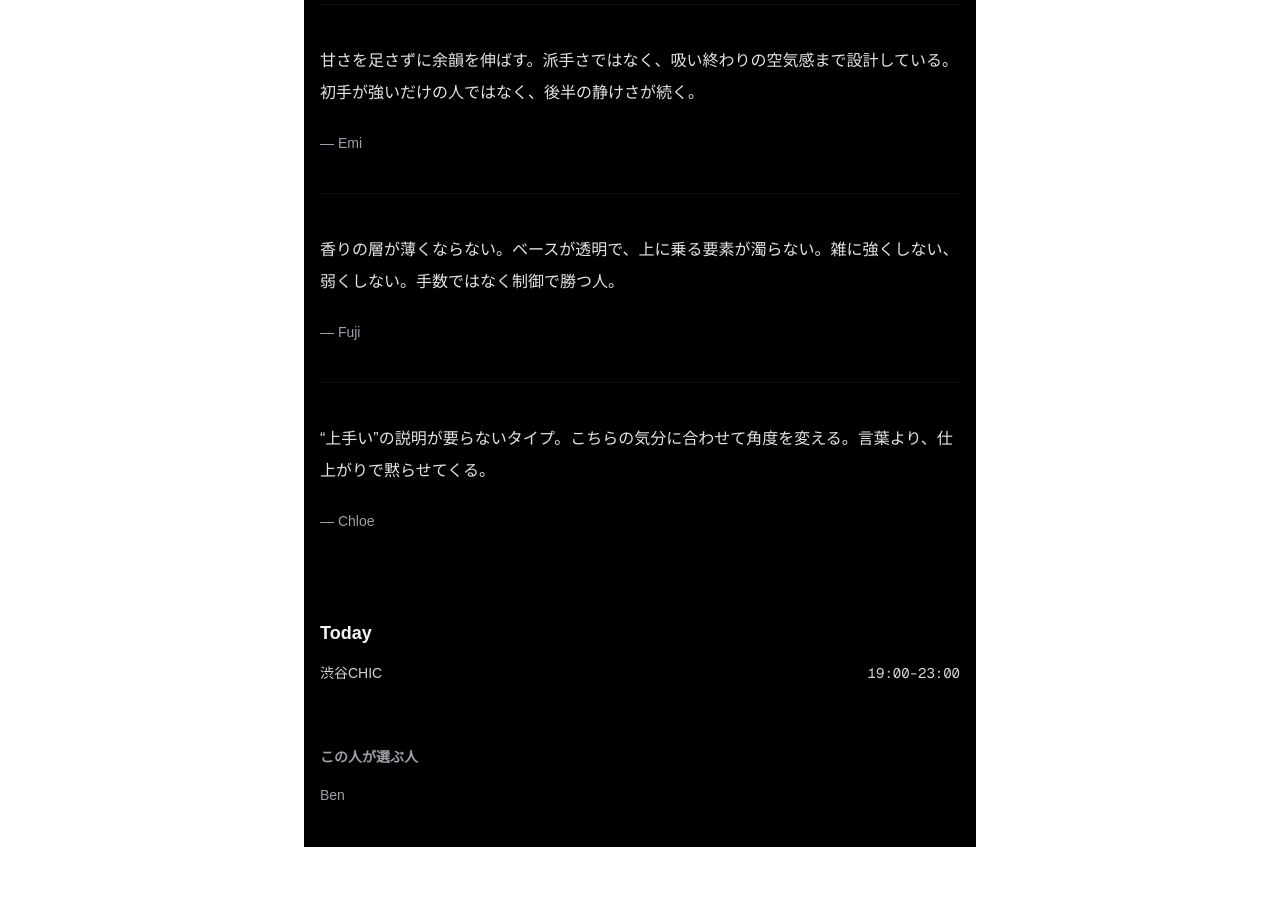
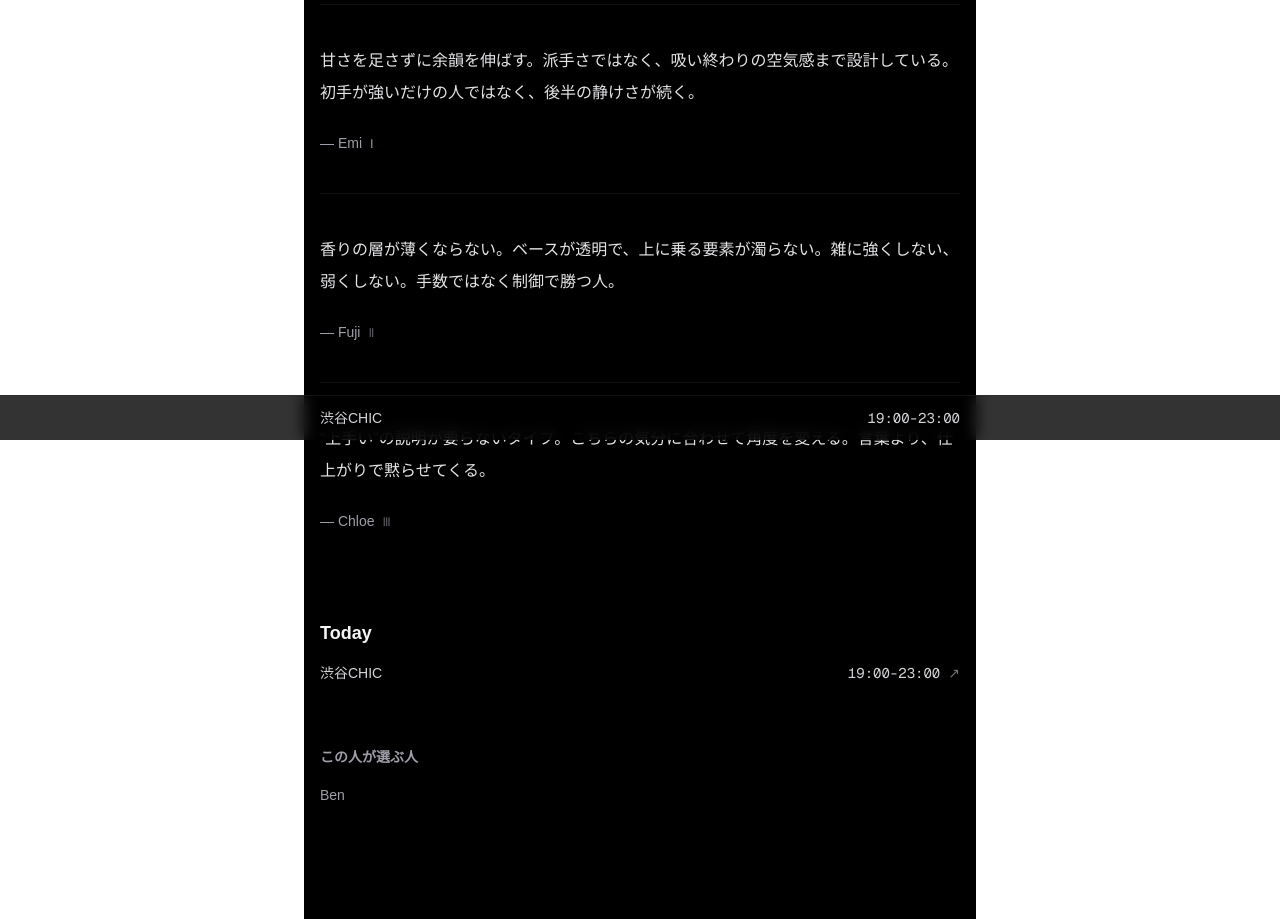
Before and after one commit to enganche1988/shisha-player, a Next.js app: page /people/alice in a window 1280 px wide. Shown: the part 360-1279 px from the top of the page. Before the commit the page ends 1207 px from the top, so only its background shows below. Built offline with nearby package versions, Linux system fonts and the light colour scheme.

Commit message:
ui: strengthen Today path (sticky bar + links) and add curator tiers

```diff
--- a/src/app/people/[slug]/page.tsx
+++ b/src/app/people/[slug]/page.tsx
@@ -17,6 +17,20 @@ function getShopAndTime(today: TodayInfo | undefined): { shop: string; time: str
 
 function isSameDay(a: Date, b: Date) {
   return a.getFullYear() === b.getFullYear() && a.getMonth() === b.getMonth() && a.getDate() === b.getDate();
+}
+
+function mapsSearchUrl(shopName: string) {
+  return `https://www.google.com/maps/search/?api=1&query=${encodeURIComponent(shopName)}`;
+}
+
+function tierFor(slug: string | undefined): "Ⅰ" | "Ⅱ" | "Ⅲ" | null {
+  if (!slug) return null;
+  const map: Record<string, "Ⅰ" | "Ⅱ" | "Ⅲ"> = {
+    emi: "Ⅰ",
+    fuji: "Ⅱ",
+    chloe: "Ⅲ",
+  };
+  return map[slug] ?? null;
 }
 
 function fallbackDataFor(slug: string | undefined) {
@@ -130,9 +144,12 @@ async function getPersonData(slug: string | undefined) {
 export default async function PeopleDetail({ params }: { params: { slug?: string } }) {
   const data = await getPersonData(params?.slug);
   const { person, today, abouts, bys } = data as any;
+  const todayShop = today?.shop as string | undefined;
+  const todayUrl = todayShop ? mapsSearchUrl(todayShop) : null;
 
   return (
-    <main className="min-h-screen bg-black text-zinc-100 py-10 px-4 max-w-2xl mx-auto">
+    <>
+      <main className="min-h-screen bg-black text-zinc-100 py-10 px-4 pb-28 max-w-2xl mx-auto">
         {/* Name */}
         <header className="mb-10">
           <h1 className="text-3xl font-semibold tracking-tight">{person.displayName}</h1>
@@ -153,6 +170,17 @@ export default async function PeopleDetail({ params }: { params: { slug?: string
                     <a className="hover:underline" href={`/people/${rec.fromPerson.slug}`}>
                       {rec.fromPerson.displayName}
                     </a>
+                    {(() => {
+                      const tier = tierFor(rec.fromPerson?.slug);
+                      if (!tier) return null;
+                      const tierClass =
+                        tier === "Ⅰ" ? "text-emerald-200/70" : "text-zinc-500/80";
+                      return (
+                        <span className={`ml-2 text-xs ${tierClass}`}>
+                          {tier}
+                        </span>
+                      );
+                    })()}
                   </div>
                 </article>
               ))}
@@ -163,10 +191,25 @@ export default async function PeopleDetail({ params }: { params: { slug?: string
         {/* Today */}
         <section className="mb-12">
           <h2 className="text-lg font-semibold mb-4">Today</h2>
+          {todayUrl ? (
+            <a
+              href={todayUrl}
+              target="_blank"
+              rel="noopener noreferrer"
+              className="flex items-baseline justify-between gap-4 text-sm text-zinc-300 hover:text-zinc-100"
+            >
+              <span className="min-w-0 truncate">{getShopAndTime(today).shop}</span>
+              <span className="whitespace-nowrap font-mono tabular-nums">
+                {getShopAndTime(today).time}
+                <span className="ml-2 text-zinc-500">↗</span>
+              </span>
+            </a>
+          ) : (
             <div className="flex items-baseline justify-between gap-4 text-sm text-zinc-300">
               <span className="min-w-0 truncate">{getShopAndTime(today).shop}</span>
               <span className="whitespace-nowrap font-mono tabular-nums">{getShopAndTime(today).time}</span>
             </div>
+          )}
         </section>
 
         {/* この人が選ぶ人 (navigation, subtle) */}
@@ -188,5 +231,28 @@ export default async function PeopleDetail({ params }: { params: { slug?: string
           </section>
         )}
       </main>
+      <StickyTodayBar today={today} />
+    </>
   );
 }
+
+export function StickyTodayBar({ today }: { today: TodayInfo | undefined }) {
+  const hasToday = Boolean(today?.shop && today?.start && today?.end);
+  if (!hasToday) return null;
+  const shop = today!.shop!;
+  const url = mapsSearchUrl(shop);
+  const time = `${today!.start}-${today!.end}`;
+  return (
+    <a
+      href={url}
+      target="_blank"
+      rel="noopener noreferrer"
+      className="fixed bottom-0 left-0 right-0 border-t border-zinc-800/50 bg-black/80 backdrop-blur-sm"
+    >
+      <div className="mx-auto flex max-w-2xl items-baseline justify-between gap-4 px-4 py-3 text-sm text-zinc-300">
+        <span className="min-w-0 truncate">{shop}</span>
+        <span className="whitespace-nowrap font-mono tabular-nums">{time}</span>
+      </div>
+    </a>
+  );
+}
```
Lines whose indentation alone changed are shown as unchanged.
